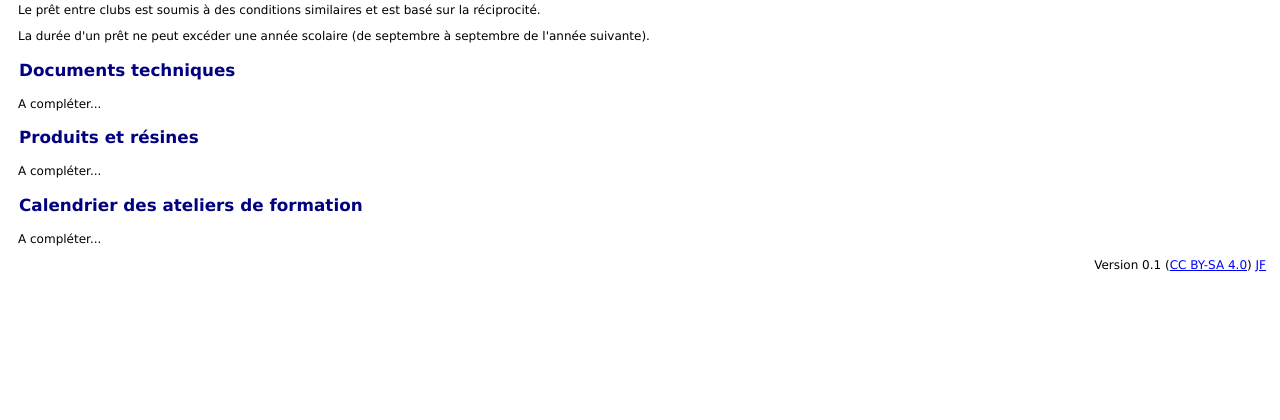
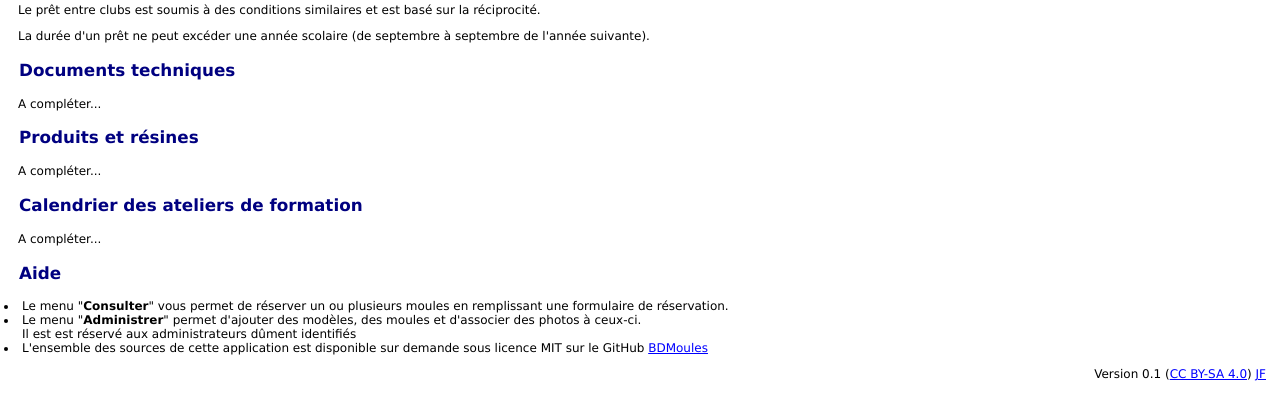
Before and after one commit to jfruitet/bdmoules, a PHP site: page /bdmoules/documentation.html in a window 1280 px wide. Shown: the part 337-757 px from the top of the page. Run offline with PHP 8.4, Linux system fonts and the light colour scheme.

Commit message:
Licence
Signed-off-by: Jean FRUITET <jean.fruitet@free.fr>

```diff
--- a/css/style1.css
+++ b/css/style1.css
@@ -117,7 +117,7 @@
 
 .scrolldown {
     height:100px;
-
+    width:100%;
     margin:2px;
     padding:2px;
     border:1px solid black;
--- a/documentation.html
+++ b/documentation.html
@@ -38,7 +38,11 @@
 <h3>Documents techniques</h3><p>A compléter...</p>
 <h3>Produits et résines</h3><p>A compléter...</p>
 <h3>Calendrier des ateliers de formation</h3><p>A compléter...</p>
-
+<h3>Aide</h3><ul><li>Le menu "<b>Consulter</b>" vous permet de réserver un ou plusieurs moules en remplissant une formulaire de réservation.</li>
+<li>Le menu "<b>Administrer</b>" permet d'ajouter des modèles, des moules et d'associer des photos à ceux-ci.
+<br />Il est est réservé aux administrateurs dûment identifiés</li>
+<li>L'ensemble des sources de cette application est disponible sur demande sous licence MIT sur le GitHub <a target="_blank" href="https://github.com/jfruitet/bdmoules">BDMoules</a></li>
+</ul>
 <div id="basdepage">Version 0.1 (<a target="_blank" href="https://creativecommons.org/licenses/by-sa/4.0/deed.fr">CC BY-SA 4.0</a>) <a href="mailto:jean.fruitet@free.fr?subject=Moules ARBL">JF</a></div>
 </body>
 </html>
--- a/index.html
+++ b/index.html
@@ -30,7 +30,7 @@ Quand vous avez sélectionné un modèle faites sa <a href="reservation.html">r
 </p>
 <div class="left">
 <h3>Liste des modèles et de leurs moules associés</h3>
-<p><span id="consigne">Sélectionnez un modèle.<span></p>
+<p><span id="consigne">Sélectionnez un modèle dans la liste.<span></p>
 </div>
 <div class="rightscrolldown"><span id="infomodelessearch"></span></div>
 <div class="scrolldown"><span id="infomoules"></span></div>
```
Also changed, not shown: LICENSE.txt (added), test.html (line endings or trailing spaces).
